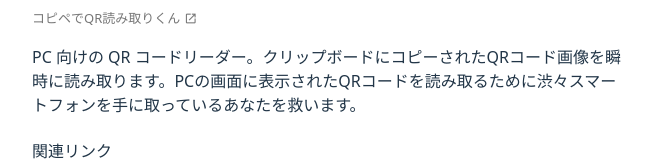
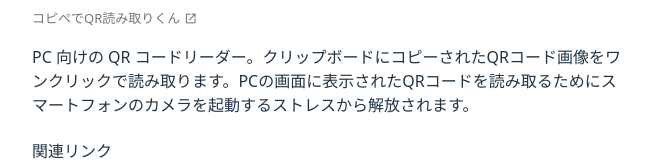
Before and after one commit to hirokiwa/me, a website built with Vite: page index.html in a window 1280 px wide. Shown: the part 3038-3205 px from the top of the page, without its empty margins (308-971 px from the left). Built offline with nearby package versions, Linux system fonts and the light colour scheme; files whose address does not match are found by name.

Commit message:
Update text wording

```diff
--- a/index.html
+++ b/index.html
@@ -121,7 +121,7 @@
                 <span class="link-item__text">コピペでQR読み取りくん<span class="link-item__icon--trailing material-symbols-outlined" aria-hidden="true">open_in_new</span></span>
                 <span class="sr-only">（新しいタブで開きます）</span>
               </a>
-              <p class="project-card__description">PC 向けの QR コードリーダー。クリップボードにコピーされたQRコード画像を瞬時に読み取ります。PCの画面に表示されたQRコードを読み取るために渋々スマートフォンを手に取っているあなたを救います。</p>
+              <p class="project-card__description">PC 向けの QR コードリーダー。クリップボードにコピーされたQRコード画像をワンクリックで読み取ります。PCの画面に表示されたQRコードを読み取るためにスマートフォンのカメラを起動するストレスから解放されます。</p>
               <h4 class="project-card__sub-heading">関連リンク</h4>
               <ul class="link-list">
                 <li class="link-list__item">
```
